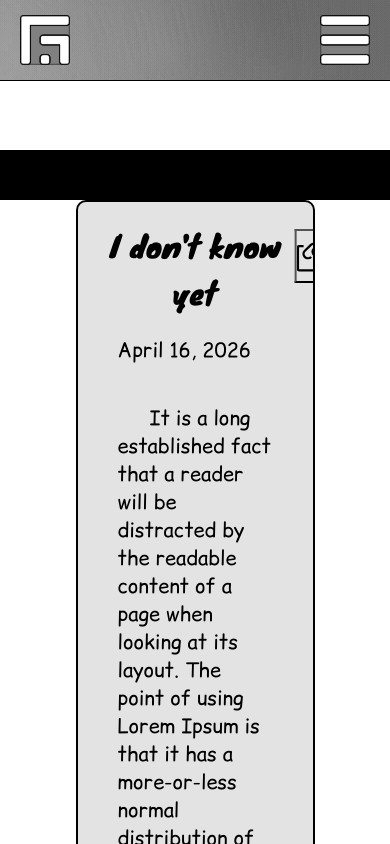
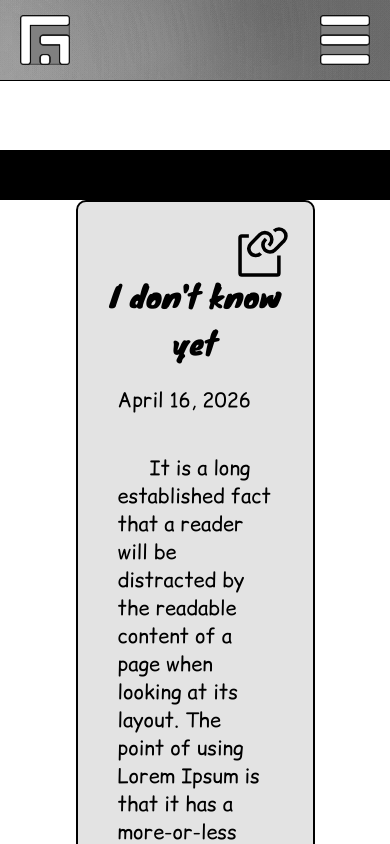
Before and after one commit to frankrevdev/frankrev.dev, a React (Vite) app: page /blogs in a window 390 px wide. Built offline with nearby package versions, Linux system fonts and the light colour scheme.

Commit message:
Modified blog post selected color

```diff
--- a/src/index.css
+++ b/src/index.css
@@ -20,6 +20,8 @@ html, body, #root {
     --text-color-stroke: black;
     --title-bar-bg: black;
 
+    --selection-bg-color: rgba(0, 0, 0, 0.25);
+
     --skill-card-border: 1px solid white;
     --skill-card-border-glow: black;
     --skill-card-shadow-glow: black;
@@ -32,6 +34,8 @@ body.dark {
     --text-color-inner: black;
     --text-color-stroke: white;
     --title-bar-bg: rgb(138, 138, 138);
+
+    --selection-bg-color: rgba(158, 158, 158, 0.25);
 
     --skill-card-border: 1px solid black;
     --skill-card-border-glow: white;
--- a/src/pages/Blog.css
+++ b/src/pages/Blog.css
@@ -5,7 +5,8 @@
 }
 .blog-post.active {
     border: 2px solid #929292;
-    background: rgba(0, 0, 0, 0.05);
+    border-radius: 10px;
+    background: var(--selection-bg-color);
 }
 
 .postContainer {
@@ -63,15 +64,16 @@
 }
 .postContainer button {
     position: absolute;
-    top: 0%;
-    left: 85%;
-    transform: translate(50%, 50%);
+    top: 0%;                            /* This is X */
+    right: 0%;                         /* This is Y */
+    transform: translate(-50%, 50%);     /* This is X and Y */
     transition: transform 0.2s ease;
     background: none;
+    border: none;
     padding: 0;
 }
 .postContainer button:active {
-    transform: translate(50%, 50%) scale(0.9);
+    transform: translate(-50%, 50%) scale(0.9);
 }
 .postContainer button img {
     height: 50px;
@@ -82,6 +84,11 @@
     height: auto;
 }
 
+@media (max-width: 768px) {
+    .postContainer .blogTitle {
+        margin-top: 50px;
+    }
+}
 @media (max-width: 280px) {
     .postContainer .blogDate {
         text-align: center;
--- a/src/pages/Blog.jsx
+++ b/src/pages/Blog.jsx
@@ -25,7 +25,7 @@ const posts = [
             IranvsIsraelandUSA: "https://en.wikipedia.org/wiki/Timeline_of_the_2026_Iran_war#3_March",
             bloodmoon: "https://www.timeanddate.com/eclipse/lunar/2026-march-3"
         },
-        image: "images/p/blog/1-blood-day.jpg"
+        image: "/images/p/blog/1-blood-day.jpg"
     }
 ];
 
```
